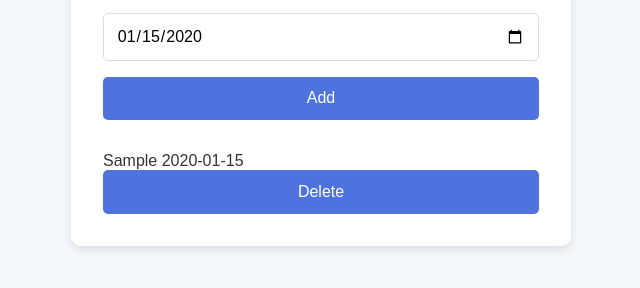
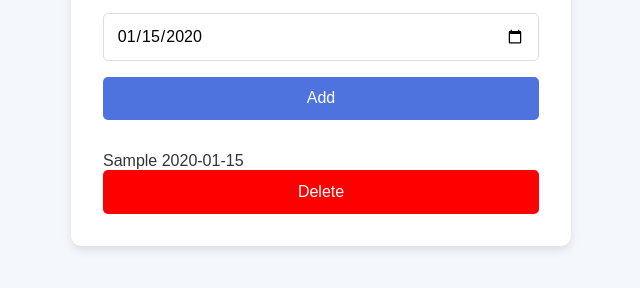
Before and after one commit to lucasarcoverdem/to_do_list, a plain HTML site: page index.html in a window 1280 px wide. Both pictures are taken after typing "Sample", "2020-01-15" into the empty fields and a click on the button "Add". Shown: the part 344-632 px from the top of the page, without its empty margins (319-959 px from the left). Drawn offline with Linux system fonts and the light colour scheme.

Commit message:
Change delete button style

```diff
--- a/script.js
+++ b/script.js
@@ -10,7 +10,7 @@ function renderToDoList() {
             const HTML = `
                 <p>
                     ${name} ${toDoDate}
-                    <button onclick="TO_DO_LIST.splice(${i}, 1); renderToDoList()">Delete</button>
+                    <button class="js-delete-button" onclick="TO_DO_LIST.splice(${i}, 1); renderToDoList()">Delete</button>
                 </p>
             `;
             toDoListHTML += HTML;
--- a/style.css
+++ b/style.css
@@ -66,3 +66,12 @@ button:hover {
     margin-top: 2rem;
     text-align: left;
 }
+
+.js-delete-button {
+    background-color: red;
+    transition: 0.3s ease;
+}
+
+.js-delete-button:hover {
+    background-color: rgb(150, 0, 0);
+}
```
